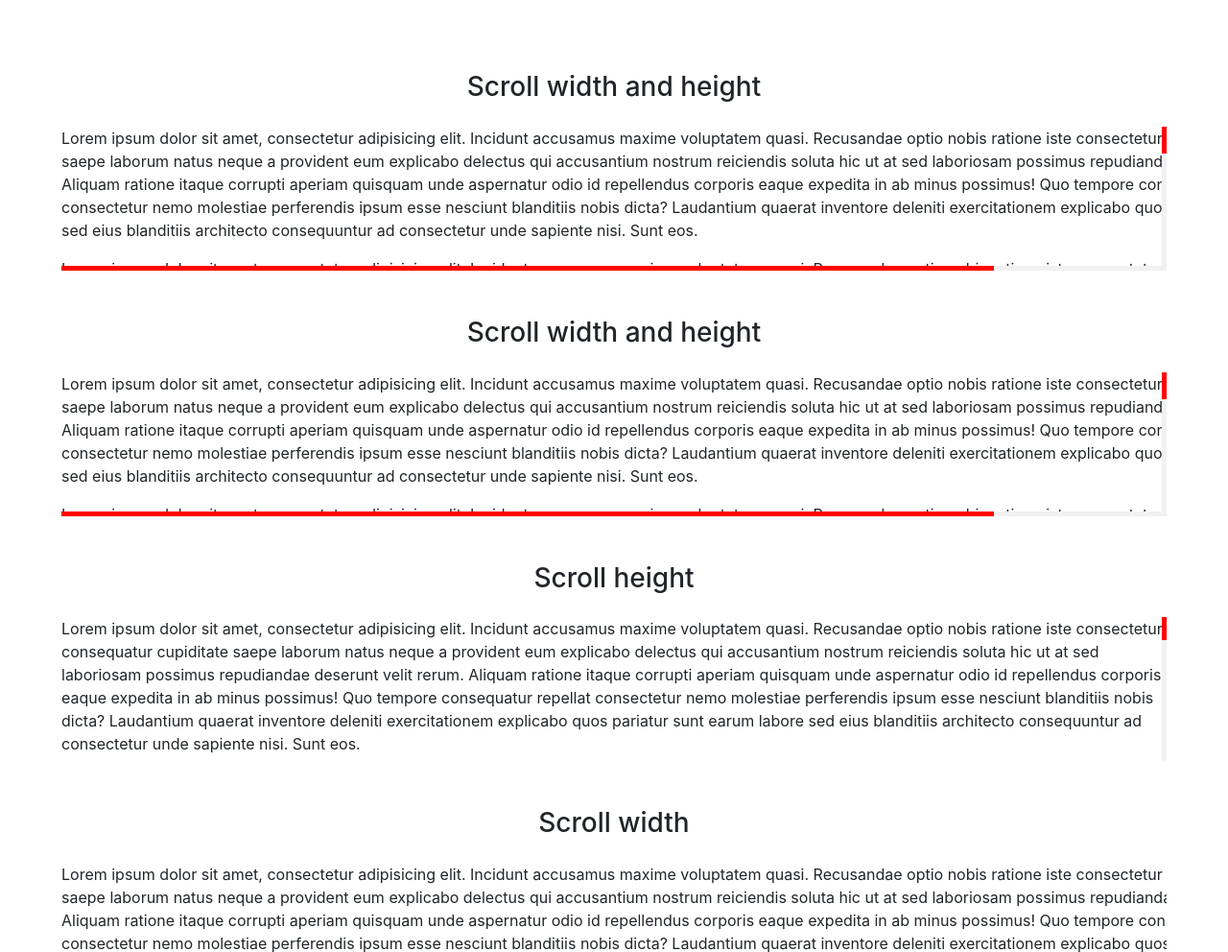
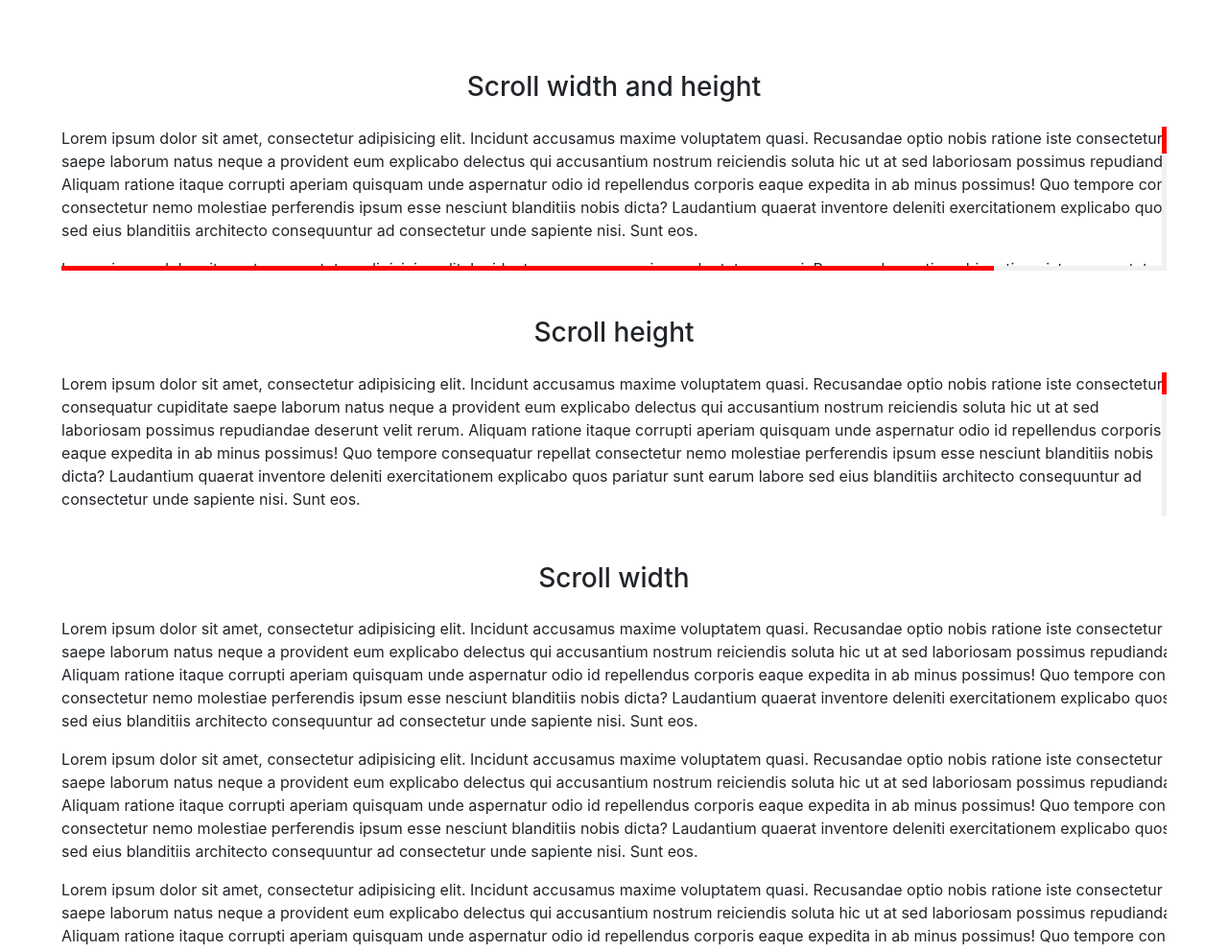
Before and after one commit to manhldvxut/create_scrollBar, a plain HTML site: page index.html in a window 1280 px wide. Shown: the part 108-1100 px from the top of the page at 96% size. Drawn offline with nearby package versions, Linux system fonts and the light colour scheme.

Commit message:
html fix

```diff
--- a/index.html
+++ b/index.html
@@ -4,7 +4,7 @@
 <html lang="ja">
     <head>
         <meta charset="UTF-8" />
-        <title>テンプレート一覧</title>
+        <title>scroll bar</title>
         <meta name="viewport" content="width=device-width, initial-scale=1.0" />
         <meta http-equiv="X-UA-Compatible" content="ie=edge" />
         <link rel="stylesheet" href="https://stackpath.bootstrapcdn.com/bootstrap/4.3.1/css/bootstrap.min.css" />
@@ -25,20 +25,6 @@
                         <p>Lorem ipsum dolor sit amet, consectetur adipisicing elit. Incidunt accusamus maxime voluptatem quasi. Recusandae optio nobis ratione iste consectetur consequatur cupiditate saepe laborum natus neque a provident eum explicabo delectus qui accusantium nostrum reiciendis soluta hic ut at sed laboriosam possimus repudiandae deserunt velit rerum. Aliquam ratione itaque corrupti aperiam quisquam unde aspernatur odio id repellendus corporis eaque expedita in ab minus possimus! Quo tempore consequatur repellat consectetur nemo molestiae perferendis ipsum esse nesciunt blanditiis nobis dicta? Laudantium quaerat inventore deleniti exercitationem explicabo quos pariatur sunt earum labore sed eius blanditiis architecto consequuntur ad consectetur unde sapiente nisi. Sunt eos.</p>
                     </div>
                 </div>
-            </div>
-
-            <h3 class="text-center mb-4">Scroll width and height</h3>
-            <div class="scrollable mb-5">
-                    <div class="content-wrapper">
-                        <div class="content">
-                            <p>Lorem ipsum dolor sit amet, consectetur adipisicing elit. Incidunt accusamus maxime voluptatem quasi. Recusandae optio nobis ratione iste consectetur consequatur cupiditate saepe laborum natus neque a provident eum explicabo delectus qui accusantium nostrum reiciendis soluta hic ut at sed laboriosam possimus repudiandae deserunt velit rerum. Aliquam ratione itaque corrupti aperiam quisquam unde aspernatur odio id repellendus corporis eaque expedita in ab minus possimus! Quo tempore consequatur repellat consectetur nemo molestiae perferendis ipsum esse nesciunt blanditiis nobis dicta? Laudantium quaerat inventore deleniti exercitationem explicabo quos pariatur sunt earum labore sed eius blanditiis architecto consequuntur ad consectetur unde sapiente nisi. Sunt eos.</p>
-                            <p>Lorem ipsum dolor sit amet, consectetur adipisicing elit. Incidunt accusamus maxime voluptatem quasi. Recusandae optio nobis ratione iste consectetur consequatur cupiditate saepe laborum natus neque a provident eum explicabo delectus qui accusantium nostrum reiciendis soluta hic ut at sed laboriosam possimus repudiandae deserunt velit rerum. Aliquam ratione itaque corrupti aperiam quisquam unde aspernatur odio id repellendus corporis eaque expedita in ab minus possimus! Quo tempore consequatur repellat consectetur nemo molestiae perferendis ipsum esse nesciunt blanditiis nobis dicta? Laudantium quaerat inventore deleniti exercitationem explicabo quos pariatur sunt earum labore sed eius blanditiis architecto consequuntur ad consectetur unde sapiente nisi. Sunt eos.</p>
-                            <p>Lorem ipsum dolor sit amet, consectetur adipisicing elit. Incidunt accusamus maxime voluptatem quasi. Recusandae optio nobis ratione iste consectetur consequatur cupiditate saepe laborum natus neque a provident eum explicabo delectus qui accusantium nostrum reiciendis soluta hic ut at sed laboriosam possimus repudiandae deserunt velit rerum. Aliquam ratione itaque corrupti aperiam quisquam unde aspernatur odio id repellendus corporis eaque expedita in ab minus possimus! Quo tempore consequatur repellat consectetur nemo molestiae perferendis ipsum esse nesciunt blanditiis nobis dicta? Laudantium quaerat inventore deleniti exercitationem explicabo quos pariatur sunt earum labore sed eius blanditiis architecto consequuntur ad consectetur unde sapiente nisi. Sunt eos.</p>
-                            <p>Lorem ipsum dolor sit amet, consectetur adipisicing elit. Incidunt accusamus maxime voluptatem quasi. Recusandae optio nobis ratione iste consectetur consequatur cupiditate saepe laborum natus neque a provident eum explicabo delectus qui accusantium nostrum reiciendis soluta hic ut at sed laboriosam possimus repudiandae deserunt velit rerum. Aliquam ratione itaque corrupti aperiam quisquam unde aspernatur odio id repellendus corporis eaque expedita in ab minus possimus! Quo tempore consequatur repellat consectetur nemo molestiae perferendis ipsum esse nesciunt blanditiis nobis dicta? Laudantium quaerat inventore deleniti exercitationem explicabo quos pariatur sunt earum labore sed eius blanditiis architecto consequuntur ad consectetur unde sapiente nisi. Sunt eos.</p>
-                            <p>Lorem ipsum dolor sit amet, consectetur adipisicing elit. Incidunt accusamus maxime voluptatem quasi. Recusandae optio nobis ratione iste consectetur consequatur cupiditate saepe laborum natus neque a provident eum explicabo delectus qui accusantium nostrum reiciendis soluta hic ut at sed laboriosam possimus repudiandae deserunt velit rerum. Aliquam ratione itaque corrupti aperiam quisquam unde aspernatur odio id repellendus corporis eaque expedita in ab minus possimus! Quo tempore consequatur repellat consectetur nemo molestiae perferendis ipsum esse nesciunt blanditiis nobis dicta? Laudantium quaerat inventore deleniti exercitationem explicabo quos pariatur sunt earum labore sed eius blanditiis architecto consequuntur ad consectetur unde sapiente nisi. Sunt eos.</p>
-                            <p>Lorem ipsum dolor sit amet, consectetur adipisicing elit. Incidunt accusamus maxime voluptatem quasi. Recusandae optio nobis ratione iste consectetur consequatur cupiditate saepe laborum natus neque a provident eum explicabo delectus qui accusantium nostrum reiciendis soluta hic ut at sed laboriosam possimus repudiandae deserunt velit rerum. Aliquam ratione itaque corrupti aperiam quisquam unde aspernatur odio id repellendus corporis eaque expedita in ab minus possimus! Quo tempore consequatur repellat consectetur nemo molestiae perferendis ipsum esse nesciunt blanditiis nobis dicta? Laudantium quaerat inventore deleniti exercitationem explicabo quos pariatur sunt earum labore sed eius blanditiis architecto consequuntur ad consectetur unde sapiente nisi. Sunt eos.</p>
-                        </div>
-                    </div>
             </div>
 
             <h3 class="text-center mb-4">Scroll height</h3>
```
